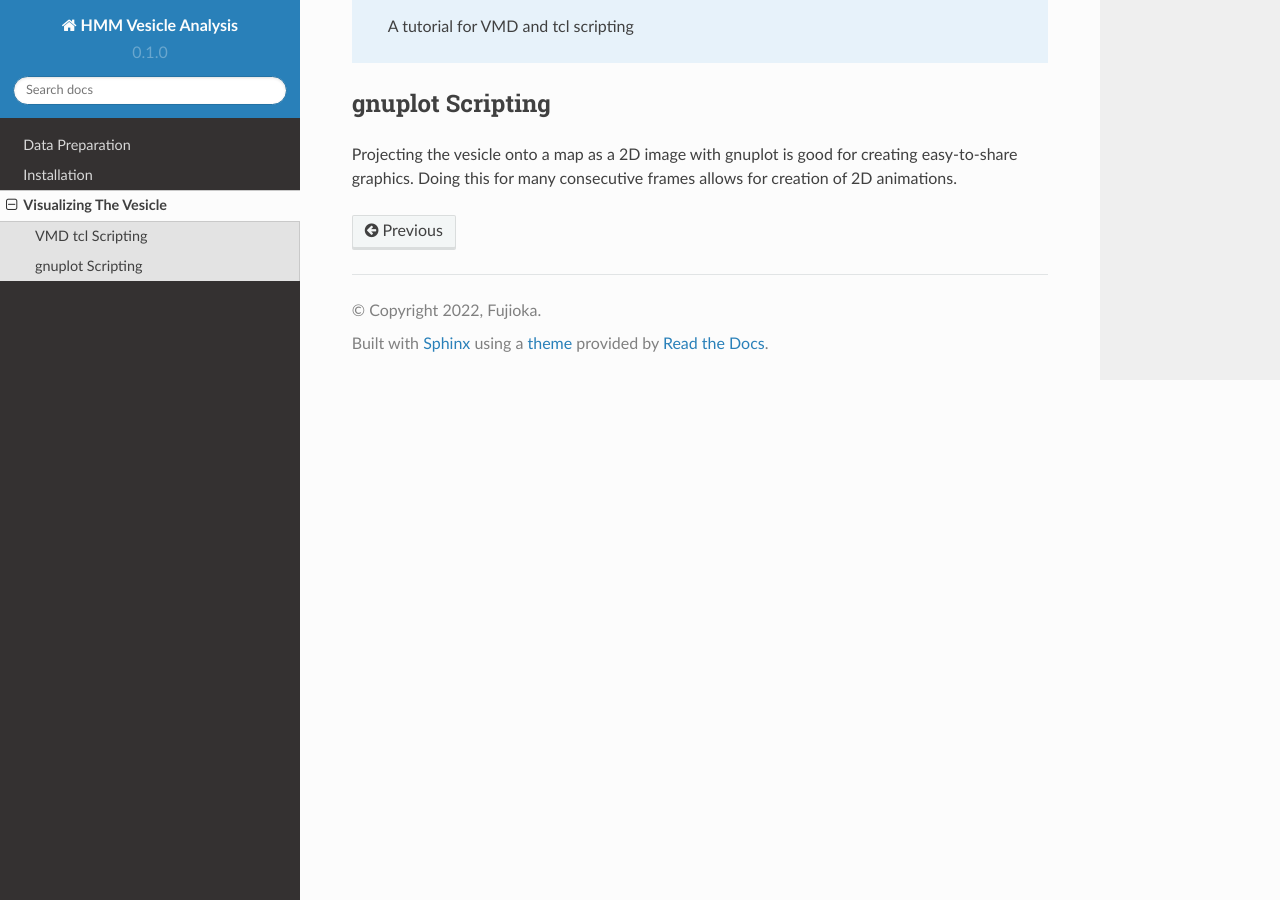
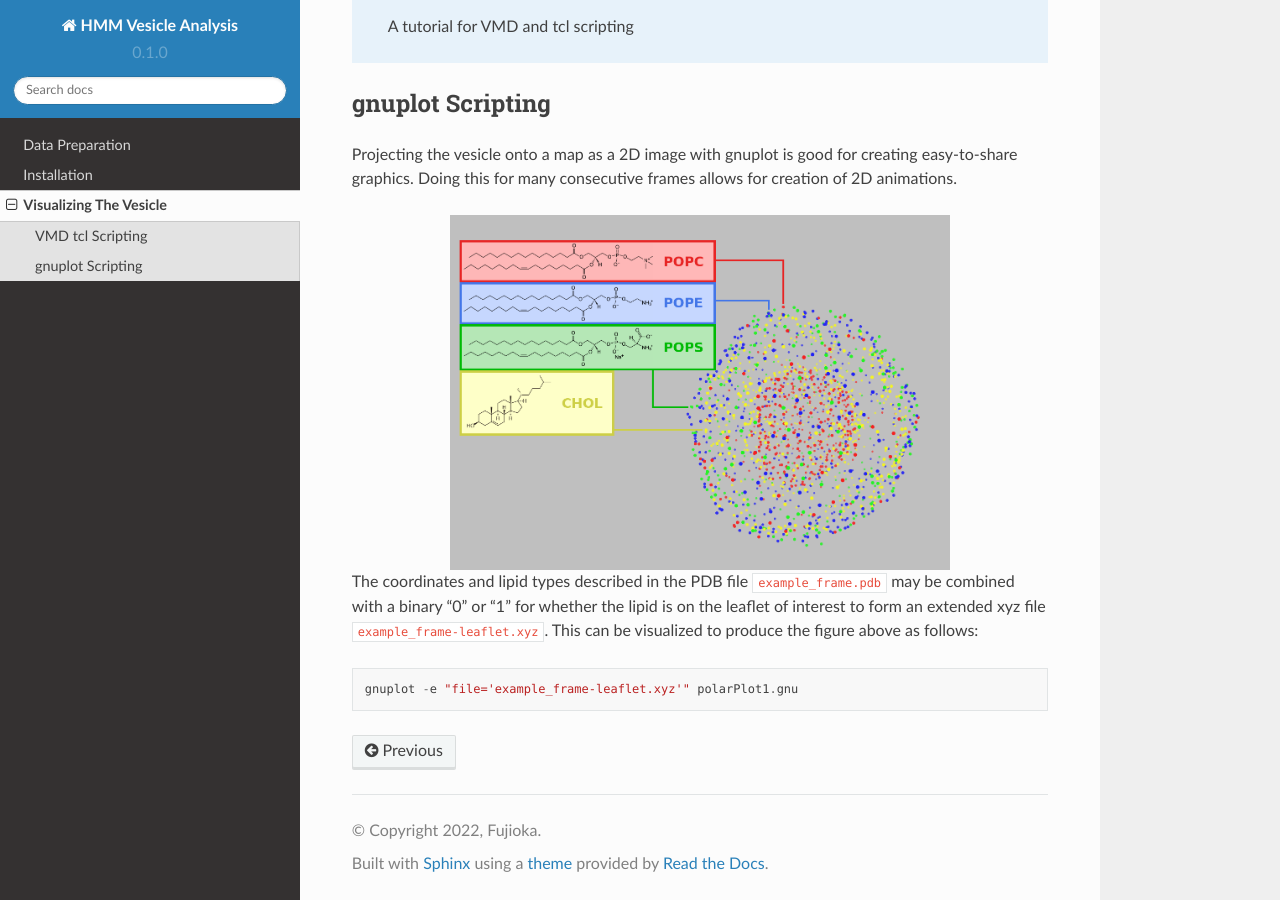
Before and after one commit to ka-zuumi/vesicle-HMM-analysis, a Sphinx documentation site: the page built from docs/Visualization.rst, in a window 1280 px wide and 900 px high, scrolled down 1060 px. Built offline with Sphinx 7.4.7 and the Read the Docs theme 2.0.0, drawn with Linux system fonts in a browser that asks for light colours.

Commit message:
Update Visualization.rst

```diff
--- a/docs/Visualization.rst
+++ b/docs/Visualization.rst
@@ -30,3 +30,13 @@ gnuplot Scripting
 -----------------
 
 Projecting the vesicle onto a map as a 2D image with gnuplot is good for creating easy-to-share graphics. Doing this for many consecutive frames allows for creation of 2D animations.
+
+.. image:: ../vesicle-analysis-visualaid1-bare1.png
+   :width: 500 px
+   :align: center
+
+The coordinates and lipid types described in the PDB file ``example_frame.pdb`` may be combined with a binary "0" or "1" for whether the lipid is on the leaflet of interest to form an extended xyz file ``example_frame-leaflet.xyz``. This can be visualized to produce the figure above as follows:
+
+.. code-block::
+
+  gnuplot -e "file='example_frame-leaflet.xyz'" polarPlot1.gnu
```
